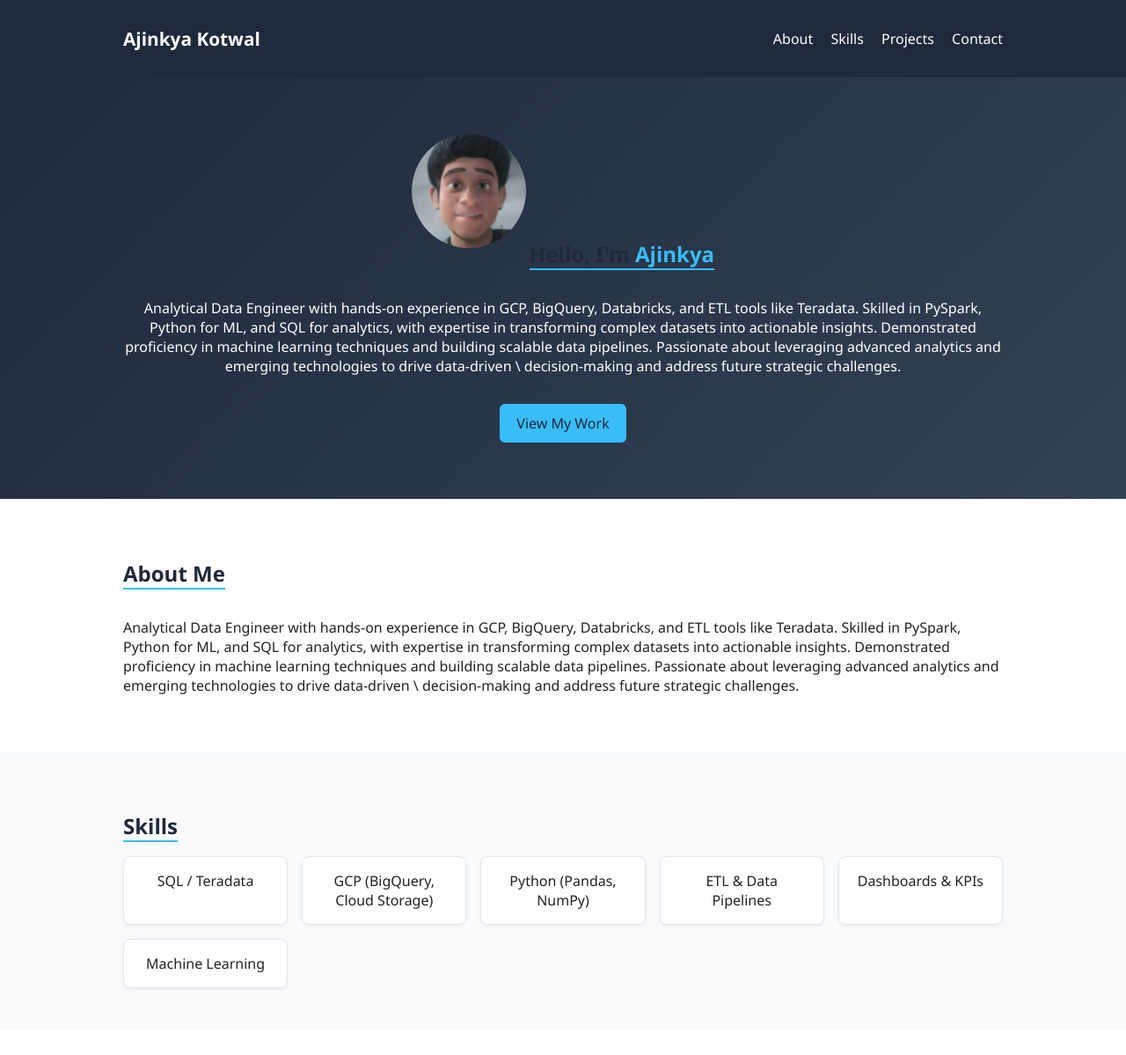
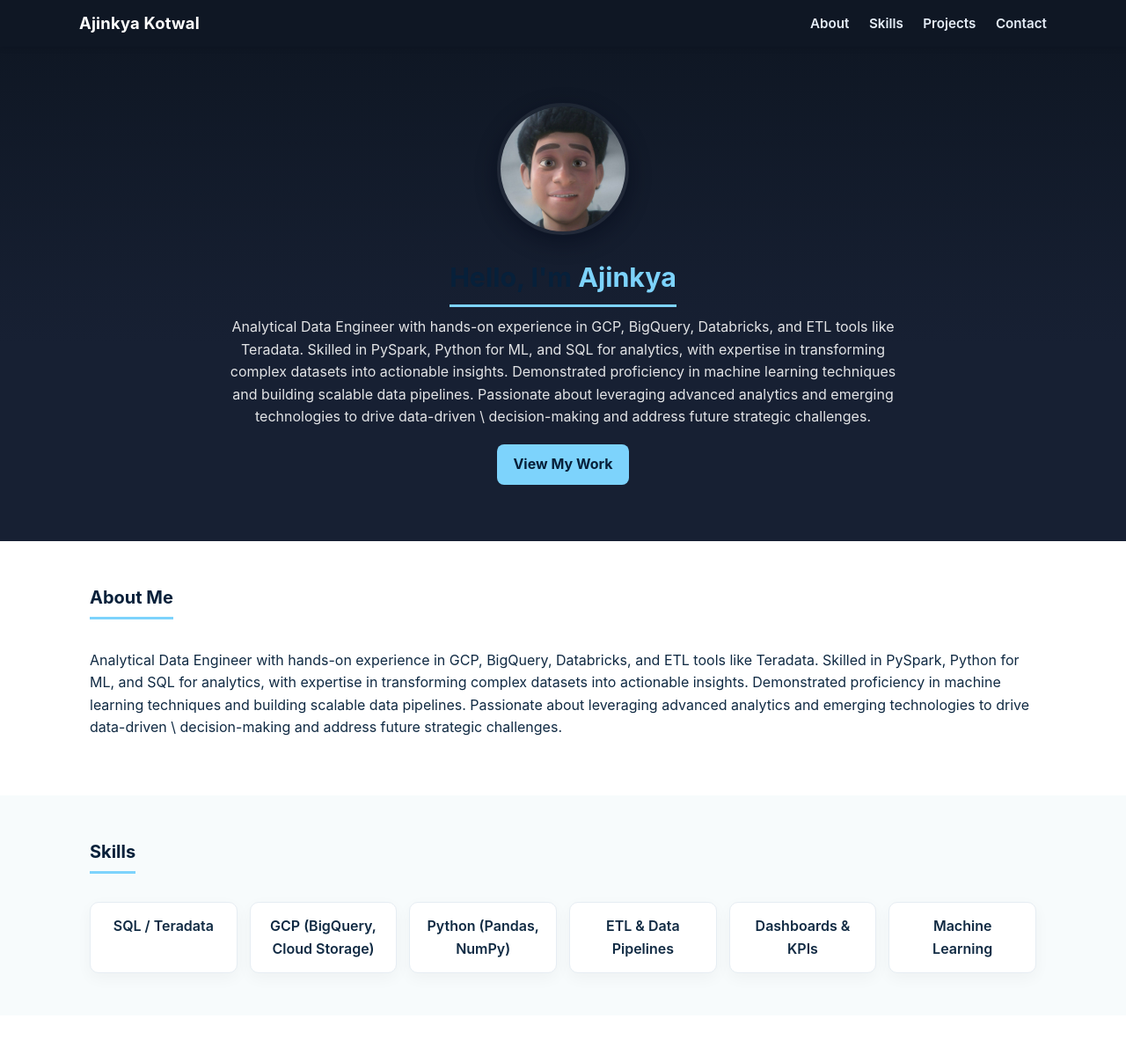
Before and after one commit to ajinkyakotwal/ajinkyakotwal.github.io, a plain HTML site: page index.html in a window 1280 px wide. Shown: the top 1199 px of the page at 88% size. Drawn offline with Linux system fonts and the light colour scheme.

Commit message:
Update styles.css

```diff
--- a/styles.css
+++ b/styles.css
@@ -1,141 +1,190 @@
+/* styles.css - polished and aligned for your portfolio */
+
+/* Basic reset & typography */
+* { box-sizing: border-box; }
+html,body { height: 100%; }
 body {
-  font-family: "Segoe UI", Roboto, Arial, sans-serif;
   margin: 0;
-  padding: 0;
-  color: #222;
-  background-color: #fff;
+  font-family: "Inter", "Segoe UI", Roboto, system-ui, Arial, sans-serif;
+  color: #102a43;
+  background: #ffffff;
+  -webkit-font-smoothing:antialiased;
+  -moz-osx-font-smoothing:grayscale;
+  line-height: 1.6;
 }
 
-/* Navbar */
+/* Utility container */
+.container {
+  width: 90%;
+  max-width: 1100px;
+  margin: 0 auto;
+  padding: 0 12px;
+}
+
+/* NAVBAR */
 .navbar {
-  background: #1e293b;
-  color: white;
-  padding: 1rem 0;
+  background: #0f1724; /* deep navy */
+  color: #ffffff;
   position: sticky;
   top: 0;
+  z-index: 20;
+  box-shadow: 0 2px 6px rgba(2,6,23,0.12);
 }
 .navbar .container {
   display: flex;
+  align-items: center;
   justify-content: space-between;
-  align-items: center;
-  width: 90%;
-  margin: auto;
-}
-.navbar a {
-  color: white;
-  text-decoration: none;
-  margin-left: 1rem;
-}
-.navbar a:hover {
-  text-decoration: underline;
+  padding: 12px 0;
 }
 .logo {
-  font-size: 1.3rem;
-  font-weight: bold;
+  margin: 0;
+  font-size: 1.15rem;
+  font-weight: 700;
+  letter-spacing: 0.2px;
+  color: #ffffff;
 }
+nav a {
+  color: #e6eef8;
+  text-decoration: none;
+  margin-left: 18px;
+  font-weight: 600;
+  font-size: 0.95rem;
+}
+nav a:hover { text-decoration: underline; }
 
-/* Hero section */
+/* HERO */
 .hero {
+  display: flex;
+  align-items: center;
+  justify-content: center;
   text-align: center;
-  padding: 4rem 1rem;
-  background: linear-gradient(135deg, #1e293b, #334155);
-  color: white;
+  padding: 64px 16px;
+  background: linear-gradient(180deg, #0f1724 0%, #172033 60%);
+  color: #ffffff;
 }
-.hero .profile-pic {
-  width: 130px;
-  height: 130px;
+.hero .container {
+  max-width: 820px;
+}
+.profile-pic {
+  width: 150px;
+  height: 150px;
   border-radius: 50%;
-  margin-bottom: 1rem;
   object-fit: cover;
+  display: block;
+  margin: 0 auto 18px auto;
+  box-shadow: 0 8px 24px rgba(2,6,23,0.45);
+  border: 4px solid rgba(255,255,255,0.06);
 }
-.hero h2 span {
-  color: #38bdf8;
+.hero h2 {
+  margin: 6px 0 10px 0;
+  font-size: 1.9rem;
+  font-weight: 700;
+}
+.hero h2 span { color: #7dd3fc; }
+.hero p {
+  margin: 0 auto;
+  max-width: 760px;
+  color: rgba(255,255,255,0.88);
+  font-size: 1rem;
 }
 .btn {
-  background-color: #38bdf8;
-  color: #1e293b;
-  padding: 0.7rem 1.2rem;
-  border-radius: 6px;
+  display: inline-block;
+  margin-top: 18px;
+  background: #7dd3fc;
+  color: #07203a;
+  padding: 10px 18px;
+  border-radius: 8px;
   text-decoration: none;
+  font-weight: 700;
+}
+.btn:hover { background: #5fd0f7; }
+
+/* SECTIONS */
+.section { padding: 48px 0; }
+.bg-light { background: #f7fbfc; }
+
+/* Section headings */
+h2 {
+  font-size: 1.25rem;
+  margin: 0 0 18px 0;
   display: inline-block;
-  margin-top: 1rem;
-}
-.btn:hover {
-  background-color: #0ea5e9;
-}
-
-/* Sections */
-.section {
-  padding: 3rem 1rem;
-}
-.bg-light {
-  background-color: #f8fafc;
-}
-.container {
-  width: 90%;
-  max-width: 1000px;
-  margin: auto;
-}
-h2 {
-  color: #1e293b;
-  border-bottom: 2px solid #38bdf8;
-  display: inline-block;
-  margin-bottom: 1rem;
+  padding-bottom: 6px;
+  border-bottom: 3px solid #7dd3fc;
+  color: #07203a;
 }
 
 /* Skills grid */
 .skills-grid {
   display: grid;
-  grid-template-columns: repeat(auto-fit, minmax(180px, 1fr));
-  gap: 1rem;
+  grid-template-columns: repeat(auto-fit, minmax(160px, 1fr));
+  gap: 14px;
+  margin-top: 14px;
 }
 .skill-card {
-  background: white;
-  border: 1px solid #e2e8f0;
-  border-radius: 8px;
-  padding: 1rem;
+  background: #ffffff;
+  border: 1px solid #e6edf3;
+  padding: 14px;
+  border-radius: 10px;
   text-align: center;
-  box-shadow: 0 2px 4px rgba(0,0,0,0.05);
+  box-shadow: 0 6px 18px rgba(2,6,23,0.04);
+  font-weight: 600;
 }
 
 /* Projects */
 .project-grid {
   display: grid;
-  grid-template-columns: repeat(auto-fit, minmax(280px, 1fr));
-  gap: 1.5rem;
+  grid-template-columns: repeat(auto-fit, minmax(260px, 1fr));
+  gap: 18px;
+  margin-top: 12px;
 }
 .project-card {
-  background: white;
-  border: 1px solid #e2e8f0;
-  border-radius: 8px;
-  padding: 1rem;
-  box-shadow: 0 3px 6px rgba(0,0,0,0.05);
+  background: #ffffff;
+  border: 1px solid #e6edf3;
+  padding: 16px;
+  border-radius: 10px;
+  box-shadow: 0 8px 22px rgba(2,6,23,0.04);
 }
-.project-card h3 {
-  color: #1e293b;
-}
+.project-card h3 { margin-top: 0; font-size: 1.05rem; }
+.project-card p { margin: 8px 0 12px 0; color: #24465a; }
 .project-card a {
-  color: #0ea5e9;
+  color: #0369a1;
+  font-weight: 700;
   text-decoration: none;
 }
-.project-card a:hover {
-  text-decoration: underline;
+.project-card a:hover { text-decoration: underline; }
+
+/* CONTACT INLINE LINKS */
+.contact-links {
+  margin-top: 12px;
+  font-weight: 700;
 }
-
-/* Contact */
-.contact-list {
-  list-style: none;
-  padding: 0;
+.contact-links a {
+  color: #0369a1;
+  text-decoration: none;
+  margin: 0 8px;
 }
-.contact-list a {
-  color: #0ea5e9;
-  text-decoration: none;
+.contact-links a:hover { text-decoration: underline; }
+.contact-links::before {
+  content: "";
+  display: inline-block;
+  width: 6px;
 }
 
 /* Footer */
 footer {
+  background: #0f1724;
+  color: #dbeafe;
   text-align: center;
-  padding: 1rem;
-  background: #1e293b;
-  color: white;
+  padding: 18px 12px;
+  margin-top: 24px;
+  font-size: 0.95rem;
 }
+
+/* Responsive adjustments */
+@media (max-width: 780px) {
+  nav { display: none; } /* simple: hide nav on small screens */
+  .hero { padding: 48px 12px; }
+  .hero h2 { font-size: 1.5rem; }
+  .profile-pic { width: 120px; height: 120px; }
+  .container { width: 94%; }
+}
```
